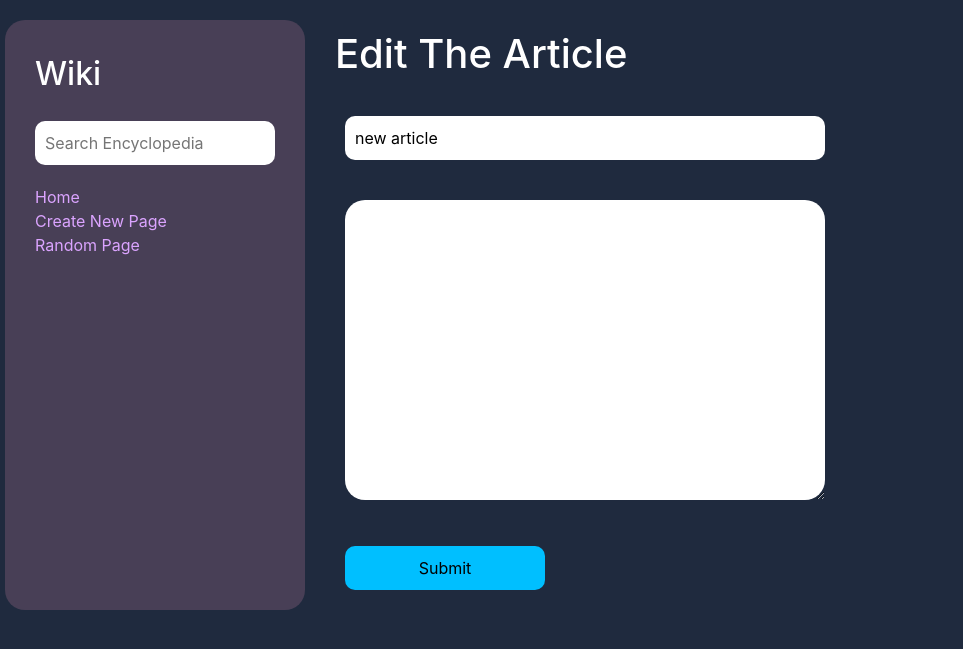
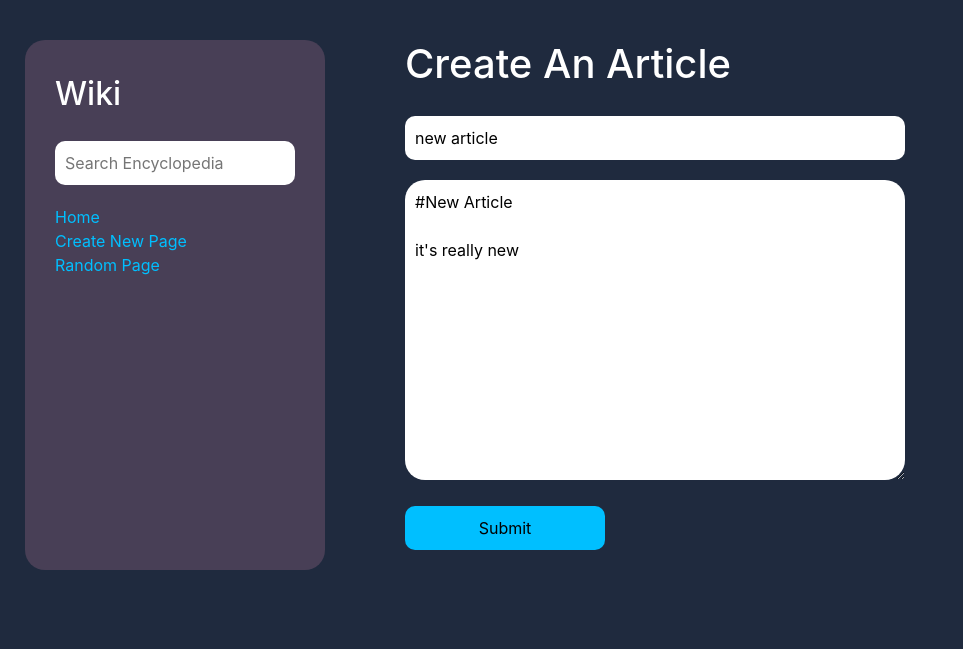
Before and after one commit to simonpuravida333/Wiki, a Django app: a page that uses encyclopedia/templates/encyclopedia/layout.html in a window 1280 px wide. Shown: the top 649 px of the page, without its empty margins (0-963 px from the left). Run offline with Django 3.2, Linux system fonts and the light colour scheme; some libraries are stand-ins or nearby versions.

Commit message:
fixed styling

```diff
--- a/encyclopedia/static/encyclopedia/styles.css
+++ b/encyclopedia/static/encyclopedia/styles.css
@@ -1,26 +1,14 @@
 body {
-    margin: 0;
     background-color: #1F2A3E;
     color: white;
     display: flex;
     flex-wrap: flex;
-}
-/*
-code {
-    white-space: pre;
-}*/
-
-h1 {
-    margin-top: 0px;
-    padding-top: 20px;
 }
 
 textarea{
 	width: 300px;
 	height: 300px;
 	border-radius: 20px;
-	margin: 20px;
-	margin-left: 0px;
 	padding: 10px;
 	width: 100%;
 	resize: both;
@@ -28,6 +16,10 @@ textarea{
 	outline: none;
 	&:focus{}
 	&:hover{}
+}
+
+form{
+	display: inline;
 }
 
 form input{
@@ -38,8 +30,7 @@ form input{
 	margin-left: 0px;
 	padding: 10px;
 	border-radius: 10px;
-	&:hover{}
-	&:focus{}
+
 	&[type=submit]
 	{
 		background-color: deepskyblue;
@@ -47,17 +38,18 @@ form input{
 	}
 }
 
+
 a{
-	color:#DBA4FF;
+	color: deepskyblue;
 	&:visited
 	{
-		color:#DBA4FF;
+		color: deepskyblue;
 		/*color: #FF52E7;*/
 	}
 }
 
 .main {
-    padding: 10px;
+	margin: 40px;
     width: 500px;
 }
 
@@ -66,7 +58,7 @@ a{
     padding: 30px;
     width: 300px;
     border-radius: 20px;
-    margin: 20px;
+    margin: 40px;
 }
 
 h2{
--- a/encyclopedia/templates/encyclopedia/createEntry.html
+++ b/encyclopedia/templates/encyclopedia/createEntry.html
@@ -8,9 +8,9 @@
 
 {% block body %}
     <h1>Create An Article</h1>
-    <form action="{% url 'wiki:createEntry' %}" method="post">
+    <form action="" method="post">
     	{% csrf_token %}
     	{{ form }}
-        <br><input type="submit">
+        <input type="submit">
     </form>
 {% endblock %}
--- a/encyclopedia/templates/encyclopedia/editEntry.html
+++ /dev/null
@@ -1,16 +0,0 @@
-{% extends "encyclopedia/layout.html" %}
-{% load static %}
-
-{% block title %}
-{{ title }}
-{% endblock %}
-
-
-{% block body %}
-    <h1>Edit The Article</h1>
-    <form action="" method="post" class="main">
-    	{% csrf_token %}
-    	{{ form }}
-        <br><input type="submit">
-    </form>
-{% endblock %}
--- a/encyclopedia/views.py
+++ b/encyclopedia/views.py
@@ -85,7 +85,7 @@ def editEntry(request, id):
 			util.save_entry(title, article.encode()) #if it wasn't for .encode() linebreaks would double every time in the textarea window (innerText, not innerHTML), both the \r and \n would double at every save. See it by uncommenting the two prints upper in this function and removing encode() from the parameter of util.save_entry
 			# https://stackoverflow.com/questions/69216585/newline-character-n-duplicates-when-writing-a-file-with-python#:~:text=I%20had%20the%20same%20problem%2C%20saving%20markdown%20files,now%20it%20can%20be%20saved%20into%20a%20file
 		return getit(request, id)
-	return render(request, "encyclopedia/editEntry.html", {
+	return render(request, "encyclopedia/createEntry.html", {
         "form": NewArticle(initial={'title':title,'article':article})})
 
 class NewArticle(forms.Form):
--- /dev/null
+++ b/entries/new article.md
@@ -0,0 +1,3 @@
+#New Article
+
+it's really new
```
